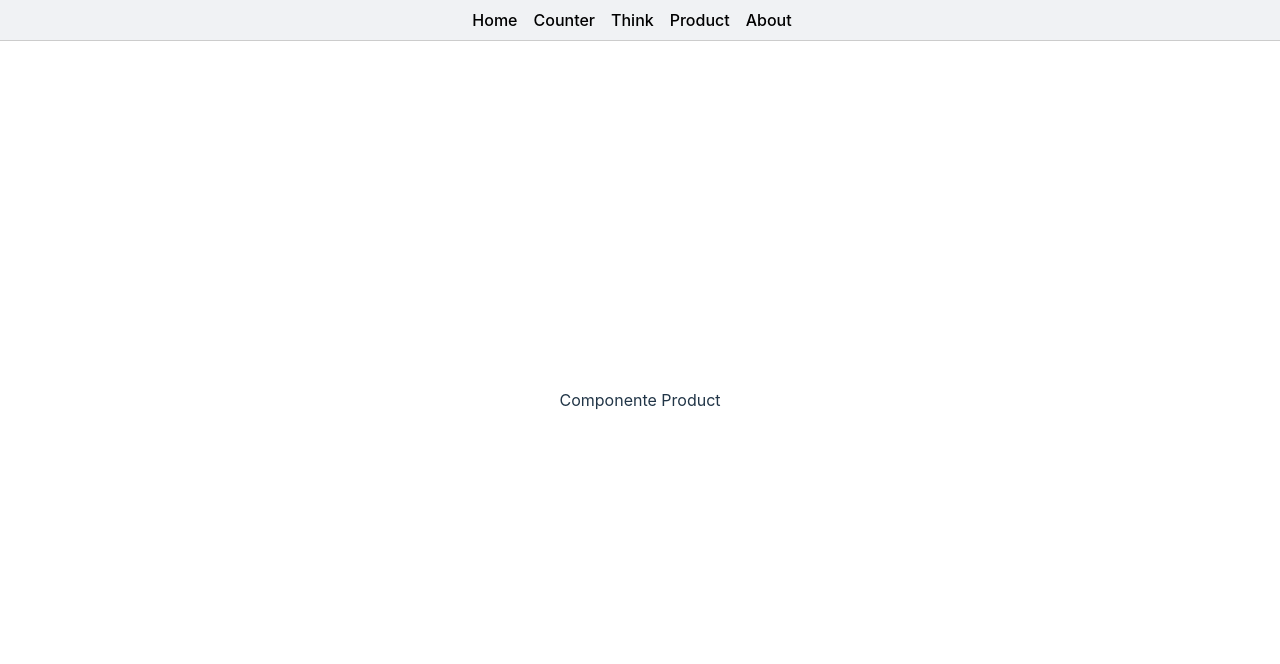
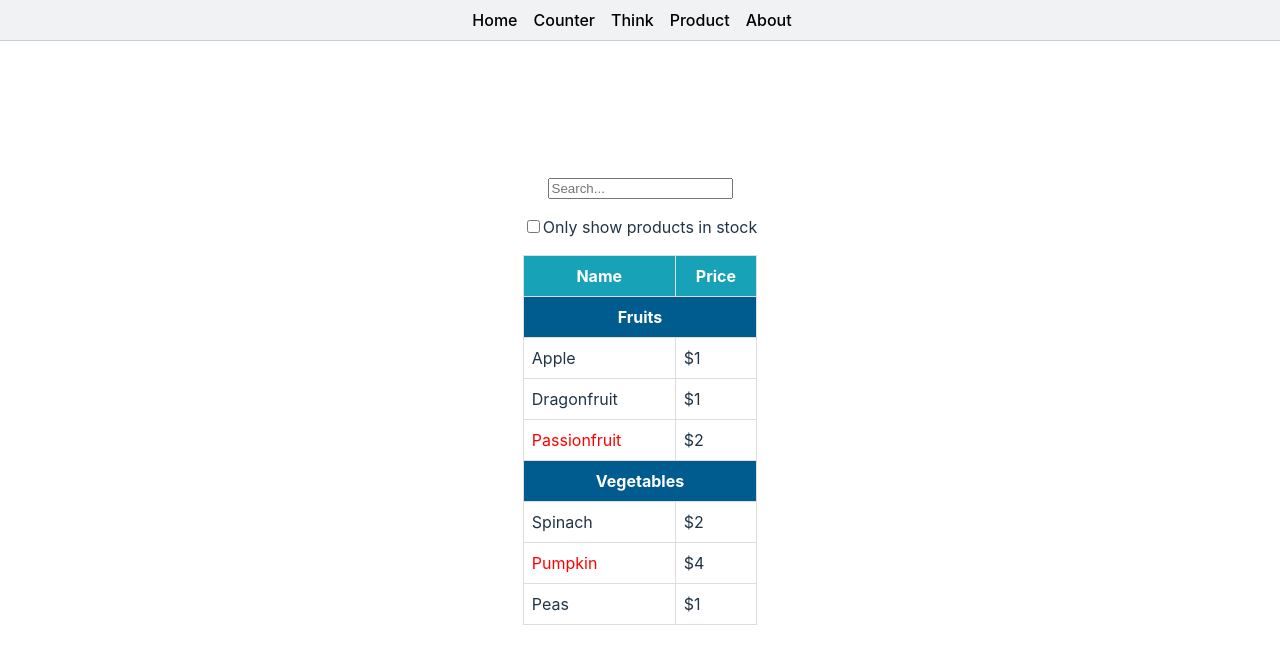
Before and after one commit to herlan-lopez/desarrollo-frontend-react, a React (Vite) app: page /products in a window 1280 px wide. Shown: the top 664 px of the page. Built offline with nearby package versions, Linux system fonts and the light colour scheme.

Commit message:
PRACTICA1

```diff
--- a/src/App.css
+++ b/src/App.css
@@ -66,3 +66,38 @@
 .nav-link:hover {
   color: #5378c3;
 }
+
+
+
+table {
+  width: 100%;
+  border-collapse: collapse;
+  border: 1px solid #ddd;
+}
+
+
+th {
+  text-align: center !important;
+  border: 1px solid #ddd;
+  background-color: #005b8f;
+  color: white;
+
+}
+
+.encabe {
+  text-align: center !important;
+  border: 1px solid #ddd;
+  background-color: #17a2b8;
+  color: white;
+
+}
+
+
+td {
+  border: 1px solid #ddd;
+}
+
+th, td {
+  padding: 8px;
+  text-align: left;
+}
--- /dev/null
+++ b/src/Components/Product/FilterableProductTable.jsx
@@ -0,0 +1,26 @@
+import { useState } from 'react';
+import SearchBar from './SearchBar';
+import ProductTable from './ProductTable';
+
+const FilterableProductTable = ({ products }) => {
+  const [filterText, setFilterText] = useState('');
+  const [inStockOnly, setInStockOnly] = useState(false);
+
+  return (
+    <div>
+      <SearchBar
+        filterText={filterText}
+        inStockOnly={inStockOnly}
+        onFilterTextChange={setFilterText}
+        onInStockOnlyChange={setInStockOnly}
+      />
+      <ProductTable
+        products={products}
+        filterText={filterText}
+        inStockOnly={inStockOnly}
+      />
+    </div>
+  );
+};
+
+export default FilterableProductTable;
--- /dev/null
+++ b/src/Components/Product/ProductCategoryRow.jsx
@@ -0,0 +1,9 @@
+const ProductCategoryRow = ({ category }) => {
+    return (
+      <tr>
+        <th colSpan="2">{category}</th>
+      </tr>
+    );
+  };
+
+  export default ProductCategoryRow;
--- /dev/null
+++ b/src/Components/Product/ProductRow.jsx
@@ -0,0 +1,15 @@
+const ProductRow = ({ product }) => {
+    const name = product.stocked ? product.name :
+    <span style={{ color: 'red' }}>
+      {product.name}
+    </span>;
+
+    return (
+      <tr>
+        <td>{name}</td>
+        <td>{product.price}</td>
+      </tr>
+    );
+  };
+
+  export default ProductRow;
--- /dev/null
+++ b/src/Components/Product/ProductTable.jsx
@@ -0,0 +1,48 @@
+import ProductCategoryRow from './ProductCategoryRow';
+import ProductRow from './ProductRow';
+
+const ProductTable = ({ products, filterText, inStockOnly }) => {
+  const rows = [];
+  let lastCategory = null;
+
+  products.forEach((product) => {
+    if (
+      product.name.toLowerCase().indexOf(
+        filterText.toLowerCase()
+      ) === -1
+    ) {
+      return;
+    }
+    if (inStockOnly && !product.stocked) {
+      return;
+    }
+    if (product.category !== lastCategory) {
+      rows.push(
+        <ProductCategoryRow
+          category={product.category}
+          key={product.category} />
+      );
+    }
+    rows.push(
+      <ProductRow
+        product={product}
+        key={product.name} />
+    );
+    lastCategory = product.category;
+  });
+
+
+  return (
+    <table>
+      <thead>
+        <tr>
+          <th className='encabe'>Name</th>
+          <th className='encabe'>Price</th>
+        </tr>
+      </thead>
+      <tbody>{rows}</tbody>
+    </table>
+  );
+};
+
+export default ProductTable;
--- /dev/null
+++ b/src/Components/Product/SearchBar.jsx
@@ -0,0 +1,22 @@
+const SearchBar = ({ filterText, inStockOnly, onFilterTextChange, onInStockOnlyChange }) => {
+  return (
+    <form>
+      <input
+        type="text"
+        placeholder="Search..."
+        value={filterText}
+        onChange={(e) => onFilterTextChange(e.target.value)}
+      />
+      <p>
+        <input
+          type="checkbox"
+          checked={inStockOnly}
+          onChange={(e) => onInStockOnlyChange(e.target.checked)}
+        />
+        Only show products in stock
+      </p>
+    </form>
+  );
+};
+
+export default SearchBar;
--- a/src/screens/Product.jsx
+++ b/src/screens/Product.jsx
@@ -1,10 +1,15 @@
 
+import React from 'react'
+import FilterableProductTable from '../Components/Product/FilterableProductTable'
+import {useSelector} from 'react-redux'
 
 const Product = () => {
+
+  const dataProduct = useSelector((state) => state.product.dataProduct);
   return (
     <>
-        <p>Componente Product</p>
-        </>
+        <FilterableProductTable products={dataProduct} />
+    </>
   )
 }
 
```
